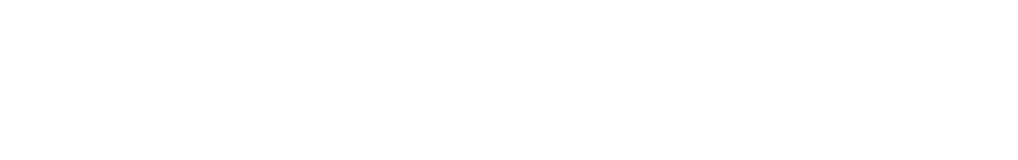
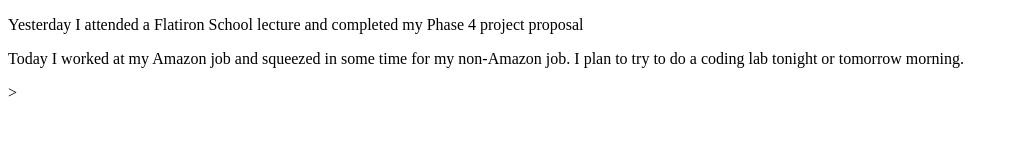
Before and after one commit to jtabb1/2021-09-09-Daily-Coding-Journal, a plain HTML site: page index.html in a window 1280 px wide. Shown: the whole page, without its empty margins (0-1018 px from the left). Drawn offline with Linux system fonts and the light colour scheme.

Commit message:
Tell what I did and what I plan to do.

```diff
--- a/index.html
+++ b/index.html
@@ -7,6 +7,18 @@
     <link href="style.css" rel="stylesheet" type="text/css" />
   </head>
   <body>
+
+    <p>
+      Yesterday I attended a Flatiron School lecture and completed
+      my Phase 4 project proposal
+    </p>
+
+    <p>
+      Today I worked at my Amazon job and squeezed in some time for
+      my non-Amazon job.  I plan to try to do a coding lab tonight or
+      tomorrow morning.
+    </p>>
+
     <script src="script.js"></script>
   </body>
 </html>
```
